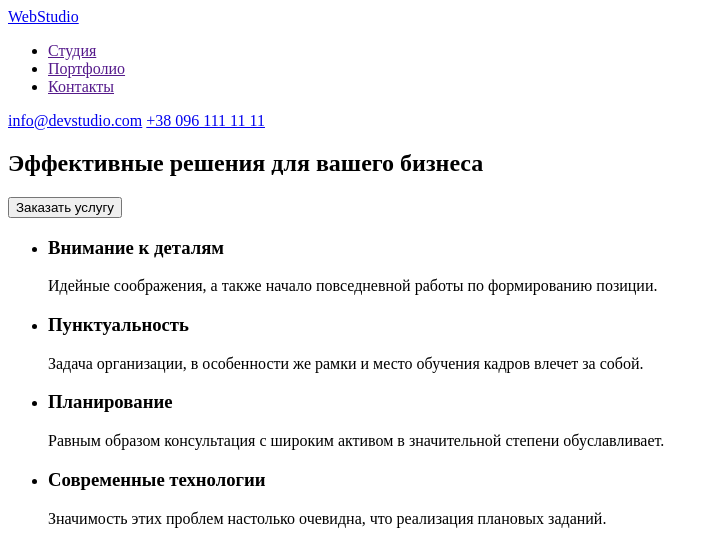
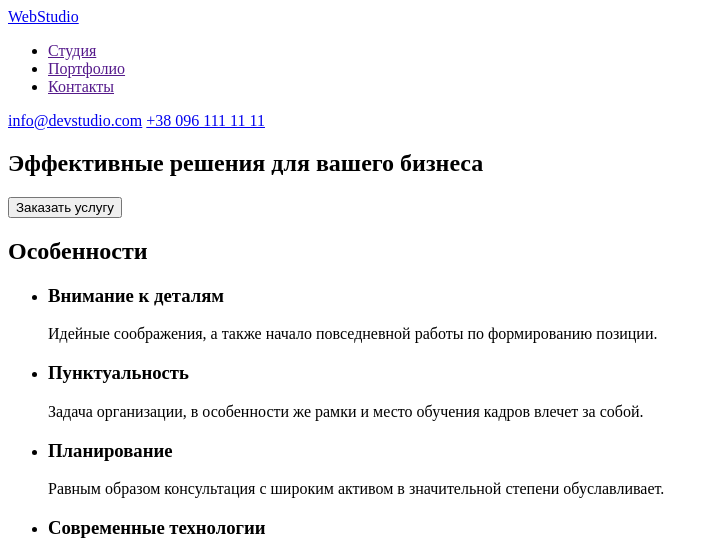
Before and after one commit to YanaSheri/goit-markup-hw-01, a plain HTML site: page index.html in a window 1280 px wide. Shown: the top 544 px of the page, without its empty margins (0-719 px from the left). Drawn offline with Linux system fonts and the light colour scheme.

Commit message:
Добавляет заголовок в секцию Особенности
Также біла проба добавления видео с ютуба.

```diff
--- a/index.html
+++ b/index.html
@@ -27,6 +27,10 @@
     </header>
 
     <main>
+        <!-- <iframe width="628" height="343" src="https://www.youtube.com/embed/lKAVnNi9ZCM" title="YouTube video player"
+            frameborder="0" allow="accelerometer; autoplay; clipboard-write; encrypted-media; gyroscope; picture-in-picture"
+            allowfullscreen>
+        </iframe> -->
         <!-- Герой -->
         <section>
             <h1>Эффективные решения для вашего бизнеса</h1>
@@ -35,6 +39,7 @@
 
         <!-- Особенности-->
         <section>
+            <h2>Особенности</h2>
             <ul>
                 <li>
                     <h3>Внимание к деталям</h3>
```
